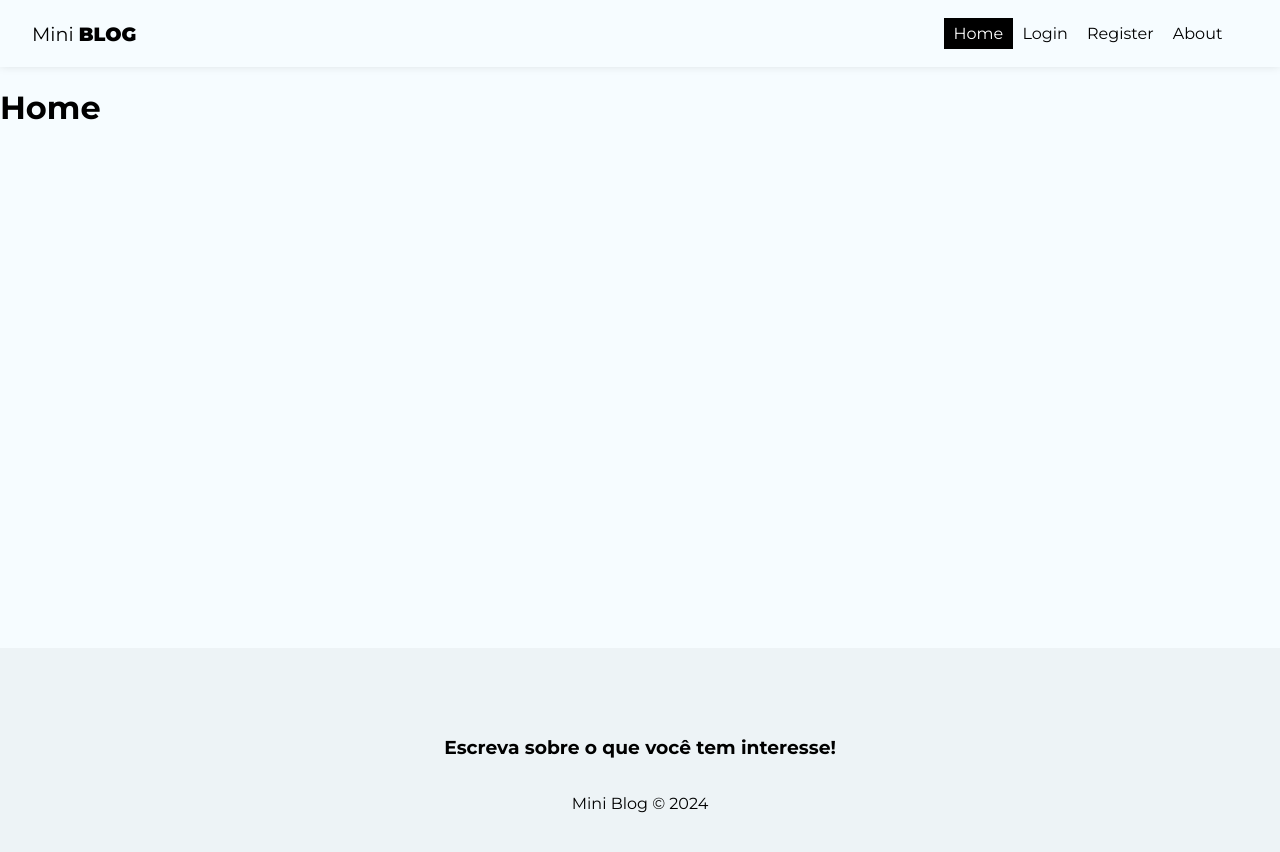
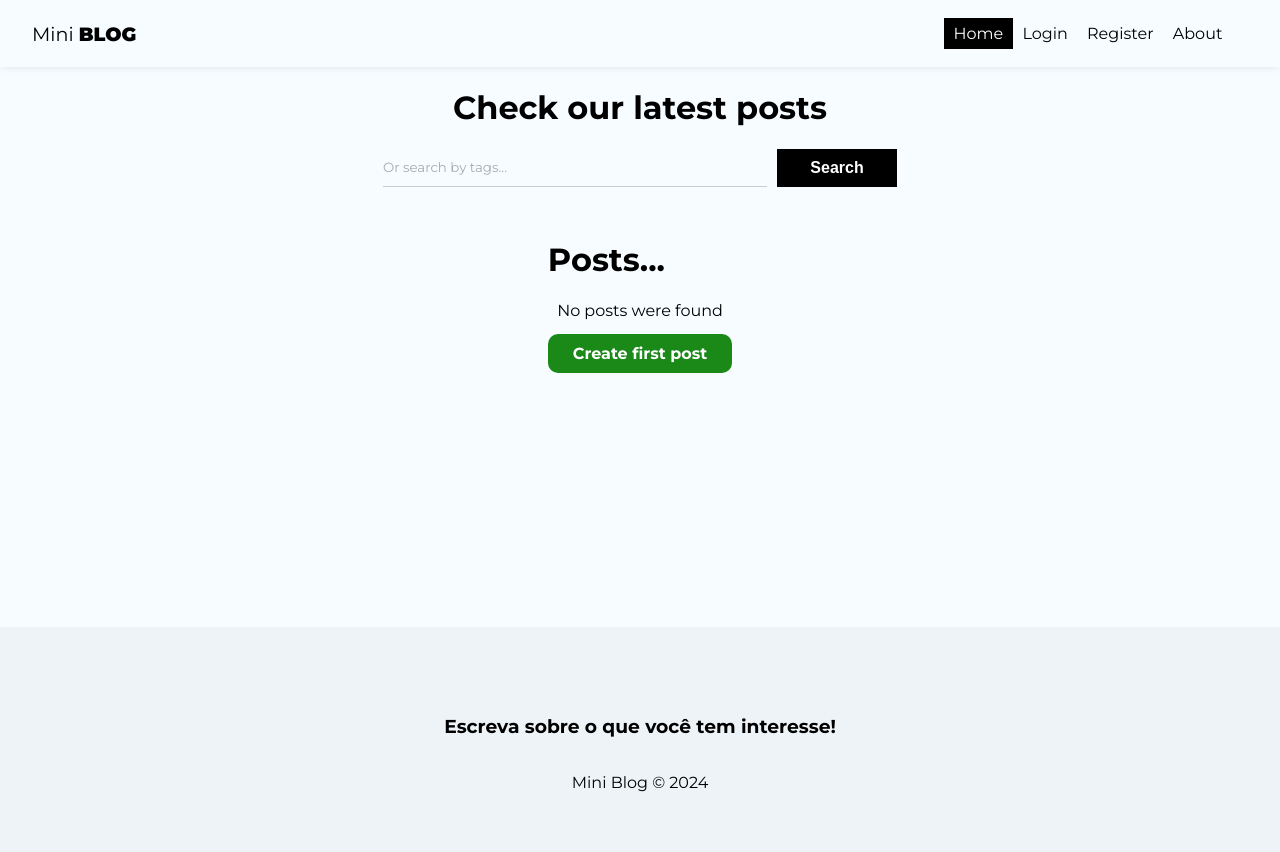
Before and after one commit to rafalebre/MiniBlog, a React (Create React App) app: page / in a window 1280 px wide. Shown: the top 852 px of the page. Built offline with nearby package versions, Linux system fonts and the light colour scheme; no server answers.

Commit message:
144: Estruturando a home

```diff
--- a/src/pages/Home/Home.jsx
+++ b/src/pages/Home/Home.jsx
@@ -1,10 +1,38 @@
 // CSS
 import styles from "./Home.module.css"
 
+// hooks
+import { useNavigate, Link } from "react-router-dom"
+import { useState } from "react"
+
+//components
+
+
 const Home = () => {
+  const [query, setQuery] = useState("")
+  const [posts] = useState([])
+
+  const handleSubmit = (e) => {
+    e.preventDefault()
+  }
+
+
   return (
-    <div>
-        <h1>Home</h1>
+    <div className={styles.home}>
+        <h1>Check our latest posts</h1>
+        <form onSubmit={handleSubmit} className={styles.search_form}>
+          <input type="text" placeholder="Or search by tags..." onChange={(e) => setQuery(e.target.value)} />
+          <button className="btn btn-dark">Search</button>
+        </form>
+        <div>
+          <h1>Posts...</h1>
+          {posts && posts.length === 0 && (
+            <div className={styles.noposts}>
+              <p>No posts were found</p>
+              <Link to="/posts/create" className="btn">Create first post</Link>
+            </div>
+          )}
+        </div>
     </div>
   )
 }
--- a/src/pages/Home/Home.module.css
+++ b/src/pages/Home/Home.module.css
@@ -0,0 +1,31 @@
+.home {
+    display: flex;
+    flex-direction: column;
+    align-items: center;
+    justify-content: center;
+}
+
+.search_form {
+    max-width: 100%;
+    width: 60%;
+    display: flex;
+    justify-content: center;
+    margin-bottom: 2em;
+}
+
+.search_form input {
+    margin-right: 10px;
+    width: 50%;
+}
+
+.noposts {
+    text-align: center;
+}
+
+.noposts p {
+    margin-bottom: 1.5em;
+}
+
+.noposts a {
+    padding: 10px 25px;
+}
```
